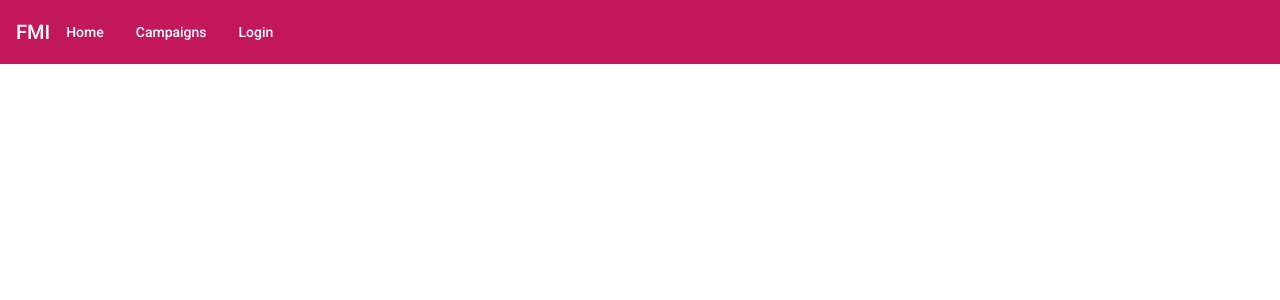
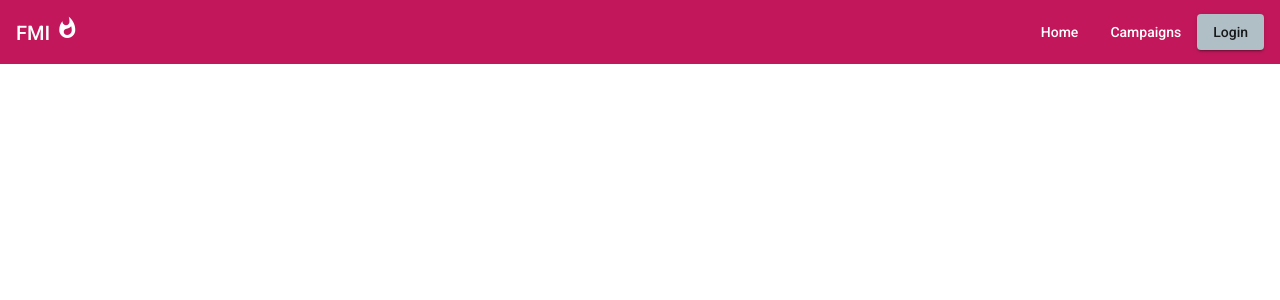
Before and after one commit to MdsFMI/fmi-front-end, an Angular app: page / in a window 1280 px wide. Shown: the top 300 px of the page. Built offline with nearby package versions, Linux system fonts and the light colour scheme.

Commit message:
basic navbar added

```diff
--- a/src/app/app.module.ts
+++ b/src/app/app.module.ts
@@ -2,6 +2,7 @@ import { NgModule } from '@angular/core';
 import { BrowserModule } from '@angular/platform-browser';
 import {MatToolbarModule} from '@angular/material/toolbar';
 import {MatButtonModule} from '@angular/material/button';
+import {MatIconModule} from '@angular/material/icon';
 
 import { AppRoutingModule } from './app-routing.module';
 import { AppComponent } from './app.component';
@@ -18,7 +19,8 @@ import { BrowserAnimationsModule } from '@angular/platform-browser/animations';
     AppRoutingModule,
     BrowserAnimationsModule,
     MatToolbarModule,
-    MatButtonModule
+    MatButtonModule,
+    MatIconModule
   ],
   providers: [],
   bootstrap: [AppComponent]
--- a/src/app/navbar/navbar.component.css
+++ b/src/app/navbar/navbar.component.css
@@ -0,0 +1,3 @@
+.spacer{
+  flex: 1 1 auto;
+}
--- a/src/app/navbar/navbar.component.html
+++ b/src/app/navbar/navbar.component.html
@@ -1,6 +1,9 @@
 <mat-toolbar color="primary">
-  <span>FMI</span>
+  <span>FMI <mat-icon>whatshot</mat-icon> </span>
+  <div class ="spacer">
+
+  </div>
   <a mat-button>Home</a>
   <a mat-button>Campaigns</a>
-  <a mat-button>Login</a>
+  <a mat-raised-button color="accent">Login</a>
 </mat-toolbar>
```
